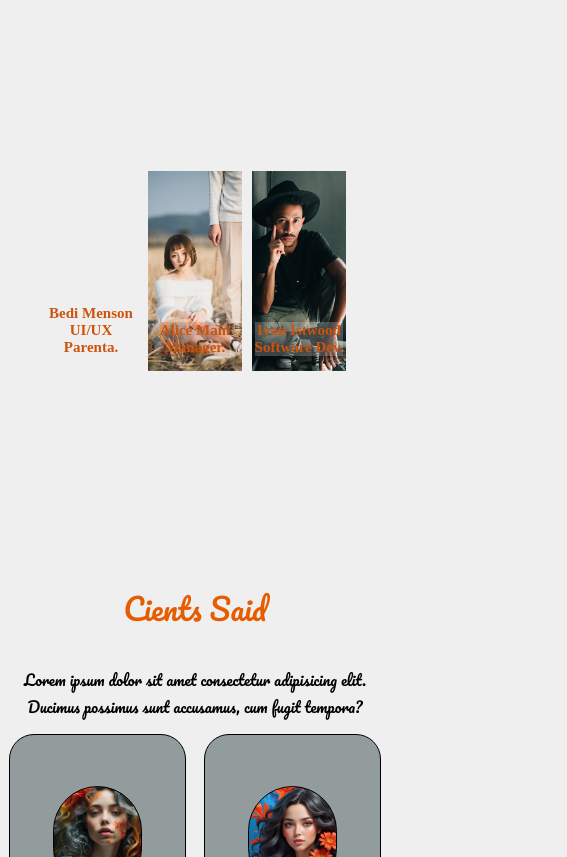
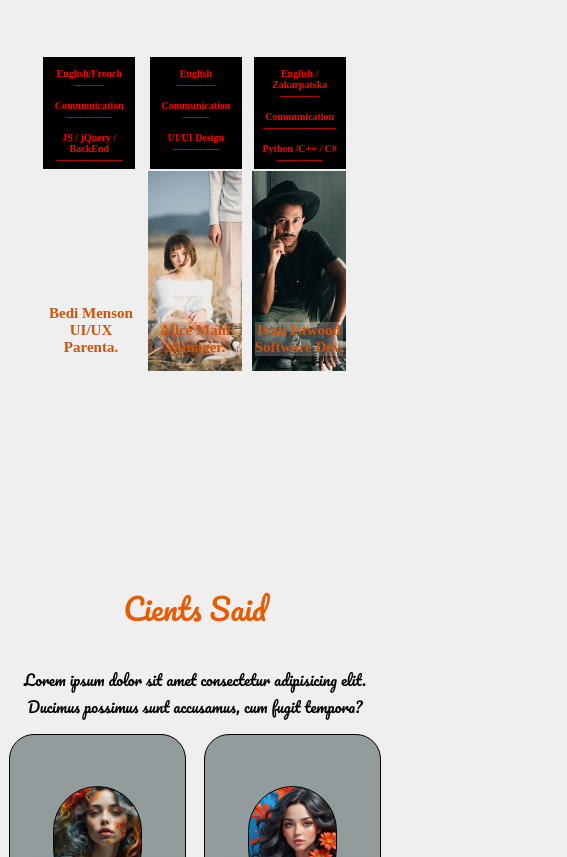
Before and after one commit to sanyaprodanyuk4-max/exampr, a plain HTML site: page index.html in a window 390 px wide. Shown: the part 2813-3670 px from the top of the page, 567 px wide, since content can reach past the window. Drawn offline with Linux system fonts and the light colour scheme; a web font is replaced by a local one.

Commit message:
sec4
hover

```diff
--- a/section4.style.css
+++ b/section4.style.css
@@ -1,7 +1,3 @@
-
-
-
-
 
 
 .section4 {
@@ -171,6 +167,50 @@
   align-items: flex-end;
   background-size: cover;
 }
+
+@media (max-width: 400px) {
+  .alicetxt {
+    height: 110px;
+    width: 90px;
+    position: absolute;
+    left: -14%;
+    opacity: 1;
+  }
+  .alskills {
+    font-size: 10px;
+    color: red;
+  }
+}
+@media (max-width: 400px) {
+  .beditxt {
+    top: -233.3px;
+    height: 110px;
+    width: 90px;
+    position: absolute;
+    left: -1%;
+    opacity: 1;
+  }
+  .bediskills {
+    font-size: 10px;
+    color: red;
+  }
+}
+
+@media (max-width: 400px) {
+  .ivantxt {
+    opacity: 1;
+
+    height: 110px;
+    width: 90px;
+    position: absolute;
+    left: -1%;
+  }
+  .ivanskills {
+    font-size: 10px;
+    color: red;
+  }
+}
+
 @media (max-width: 400px) {
   .section4text {
     font-size: 27px;
```
